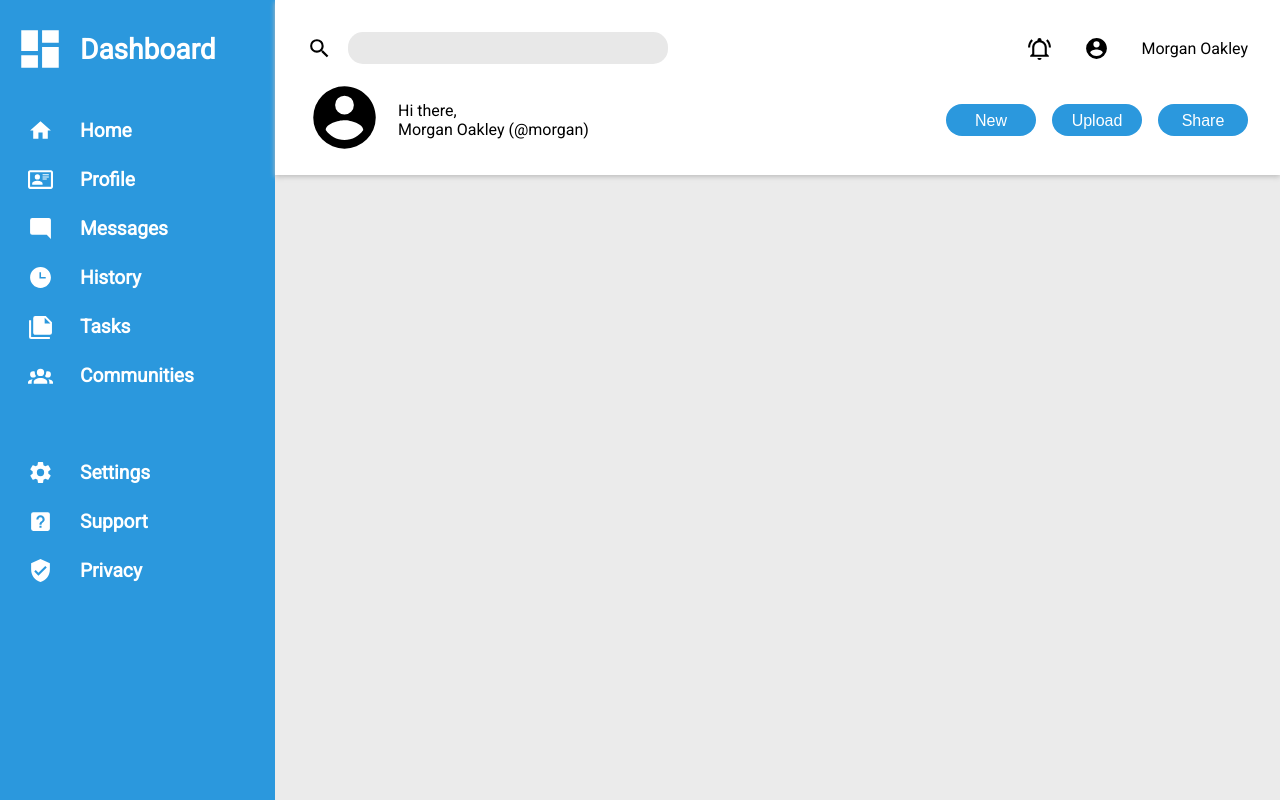
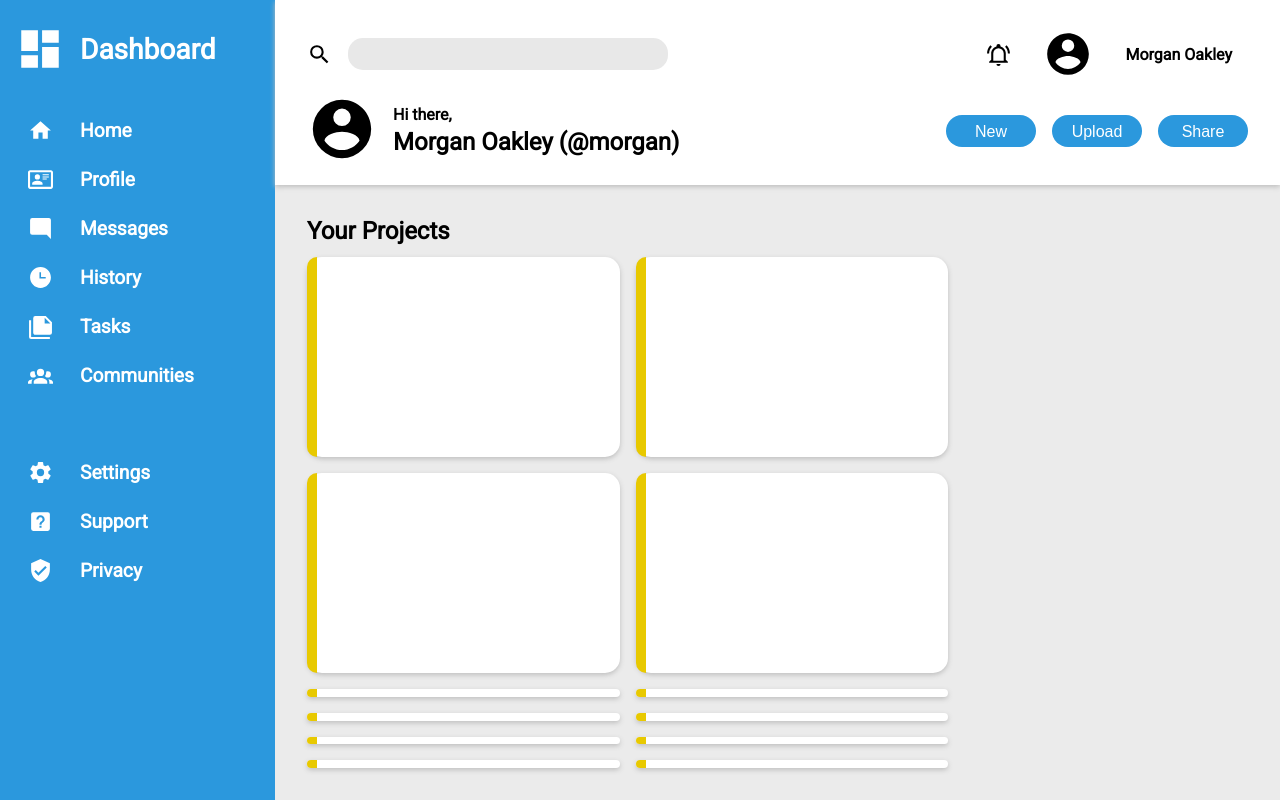
Before and after one commit to ckatanic/Admin-Dashboard, a plain HTML site: page index.html in a window 1280 px wide. Drawn offline with Linux system fonts and the light colour scheme.

Commit message:
finish header and start project card layout. Add sticky position to left side bar and header

```diff
--- a/index.html
+++ b/index.html
@@ -84,12 +84,12 @@
                             <input type="search" class="search">
                     </div>
                     <svg xmlns="http://www.w3.org/2000/svg" viewBox="0 0 24 24"><title>bell-ring-outline</title><path d="M10,21H14A2,2 0 0,1 12,23A2,2 0 0,1 10,21M21,19V20H3V19L5,17V11C5,7.9 7.03,5.17 10,4.29C10,4.19 10,4.1 10,4A2,2 0 0,1 12,2A2,2 0 0,1 14,4C14,4.1 14,4.19 14,4.29C16.97,5.17 19,7.9 19,11V17L21,19M17,11A5,5 0 0,0 12,6A5,5 0 0,0 7,11V18H17V11M19.75,3.19L18.33,4.61C20.04,6.3 21,8.6 21,11H23C23,8.07 21.84,5.25 19.75,3.19M1,11H3C3,8.6 3.96,6.3 5.67,4.61L4.25,3.19C2.16,5.25 1,8.07 1,11Z" /></svg>
-                    <svg xmlns="http://www.w3.org/2000/svg" viewBox="0 0 24 24"><title>account-circle</title><path d="M12,19.2C9.5,19.2 7.29,17.92 6,16C6.03,14 10,12.9 12,12.9C14,12.9 17.97,14 18,16C16.71,17.92 14.5,19.2 12,19.2M12,5A3,3 0 0,1 15,8A3,3 0 0,1 12,11A3,3 0 0,1 9,8A3,3 0 0,1 12,5M12,2A10,10 0 0,0 2,12A10,10 0 0,0 12,22A10,10 0 0,0 22,12C22,6.47 17.5,2 12,2Z" /></svg>
+                    <svg class="medium-icon" xmlns="http://www.w3.org/2000/svg" viewBox="0 0 24 24"><title>account-circle</title><path d="M12,19.2C9.5,19.2 7.29,17.92 6,16C6.03,14 10,12.9 12,12.9C14,12.9 17.97,14 18,16C16.71,17.92 14.5,19.2 12,19.2M12,5A3,3 0 0,1 15,8A3,3 0 0,1 12,11A3,3 0 0,1 9,8A3,3 0 0,1 12,5M12,2A10,10 0 0,0 2,12A10,10 0 0,0 12,22A10,10 0 0,0 22,12C22,6.47 17.5,2 12,2Z" /></svg>
                     <span>Morgan Oakley</span>
                 </div>
                 <div class="bottom-header">
                     <div class="user-image">
-                        <svg xmlns="http://www.w3.org/2000/svg" viewBox="0 0 24 24"><title>account-circle</title><path d="M12,19.2C9.5,19.2 7.29,17.92 6,16C6.03,14 10,12.9 12,12.9C14,12.9 17.97,14 18,16C16.71,17.92 14.5,19.2 12,19.2M12,5A3,3 0 0,1 15,8A3,3 0 0,1 12,11A3,3 0 0,1 9,8A3,3 0 0,1 12,5M12,2A10,10 0 0,0 2,12A10,10 0 0,0 12,22A10,10 0 0,0 22,12C22,6.47 17.5,2 12,2Z" /></svg>
+                        <svg class="large-icon" xmlns="http://www.w3.org/2000/svg" viewBox="0 0 24 24"><title>account-circle</title><path d="M12,19.2C9.5,19.2 7.29,17.92 6,16C6.03,14 10,12.9 12,12.9C14,12.9 17.97,14 18,16C16.71,17.92 14.5,19.2 12,19.2M12,5A3,3 0 0,1 15,8A3,3 0 0,1 12,11A3,3 0 0,1 9,8A3,3 0 0,1 12,5M12,2A10,10 0 0,0 2,12A10,10 0 0,0 12,22A10,10 0 0,0 22,12C22,6.47 17.5,2 12,2Z" /></svg>
                     </div>
                     <div class="user-greeting">
                         <div class="greeting">Hi there,</div>
@@ -101,7 +101,22 @@
                 </div>
             </div>
             <div class="content">
-
+                <div class="cards-container">
+                    <h2 class="cards-title">Your Projects</h2>
+                    <div class="card project-card"></div>
+                    <div class="card project-card"></div>
+                    <div class="card project-card"></div>
+                    <div class="card project-card"></div>
+                    <div class="card project-card"></div>
+                    <div class="card project-card"></div>
+                    <div class="card project-card"></div>
+                    <div class="card project-card"></div>
+                    <div class="card project-card"></div>
+                    <div class="card project-card"></div>
+                    <div class="card project-card"></div>
+                    <div class="card project-card"></div>
+                </div>
+                <div class="right-side-bar"></div>
             </div>
         </div>
     </div>
--- a/styles.css
+++ b/styles.css
@@ -16,7 +16,6 @@ body {
 .container {
     display: grid;
     grid-template-columns: 275px 1fr;
-    height: 100vh;
     max-width: 1400px;
     margin: 0 auto;
 }
@@ -24,6 +23,11 @@ body {
 .left-side-bar {
     background-color: var(--color-blue);
     color: white;
+    position: sticky;
+    top: 0;
+    left: 0;
+    height: 100vh;
+    align-self: start;
 }
 
 .icon {
@@ -47,6 +51,7 @@ svg {
 .logo {
     display: flex;
     align-items: center;
+
     padding: 1.5rem 0 2.5rem 0;
 }
 
@@ -82,7 +87,7 @@ svg {
 
 .main {
     display: grid;
-    grid-template-rows: 175px 1fr;
+    grid-template-rows: 185px 1fr;
 }
 
 .header {
@@ -92,17 +97,21 @@ svg {
     box-shadow: 0px 2px 5px #bfbfbf;
     z-index: 1;
     padding: 1rem 2rem;
+    font-weight: bold;
+    position: sticky;
+    top: 0;
 
 }
 
 .top-header {
     display: grid;
     grid-template-columns: 1fr auto auto auto;
-    align-content: center;
+    padding-right: 1rem;
 }
 
 .top-header > * {
     align-self: center;
+
 }
 
 .top-header > *:not(:first-child) {
@@ -130,19 +139,27 @@ svg {
     font-size: 1rem;
 }
 
+.medium-icon {
+    width: 50px;
+}
+
 .bottom-header {
     display: flex;
     align-items: center;
     gap: 1rem;
 }
 
-.bottom-header svg {
-    /* background-color: red; */
-    width: 75px;
+.large-icon {
+    width: 70px;
 }
 
 .user-greeting {
     flex: 1;
+}
+
+.user-name {
+    padding-top: 0.25rem;
+    font-size: 1.5rem;
 }
 
 .button {
@@ -157,8 +174,43 @@ svg {
     cursor: pointer;
 }
 
-
-
 .content {
     background-color: rgb(235, 235, 235);
+    display: grid;
+    grid-template-columns: 1fr 300px;
+    padding: 2rem;
 }
+
+.cards-container {
+    display: grid;
+    gap: 1rem;
+    grid-template-columns: repeat(auto-fit, minmax(300px, 1fr));
+    grid-template-rows: 1.5rem repeat(auto-fill, 200px);
+    grid-auto-flow: row;
+}
+
+.cards-title {
+    grid-column: 1 / -1;
+}
+
+.card {
+    background-color: white;
+    border-radius: 15px;
+    position: relative;
+    box-shadow: 0px 2px 5px #bfbfbf;
+}
+
+.project-card {
+
+}
+
+.project-card::after {
+    background-color: rgb(232, 201, 0);
+    width: 10px;
+    height: 100%;
+    content: "";
+    position: absolute;
+    left: 0;
+    border-top-left-radius: 15px;
+    border-bottom-left-radius: 15px;
+}
```
